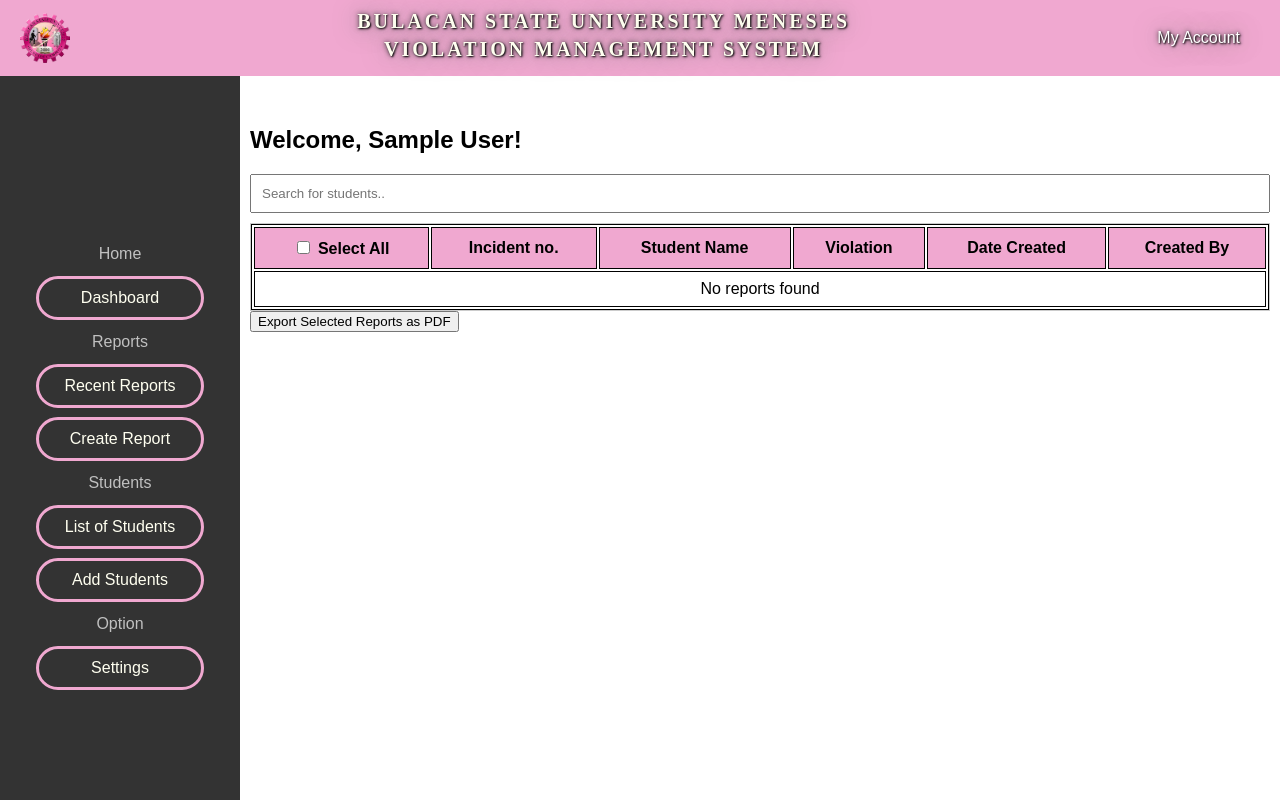
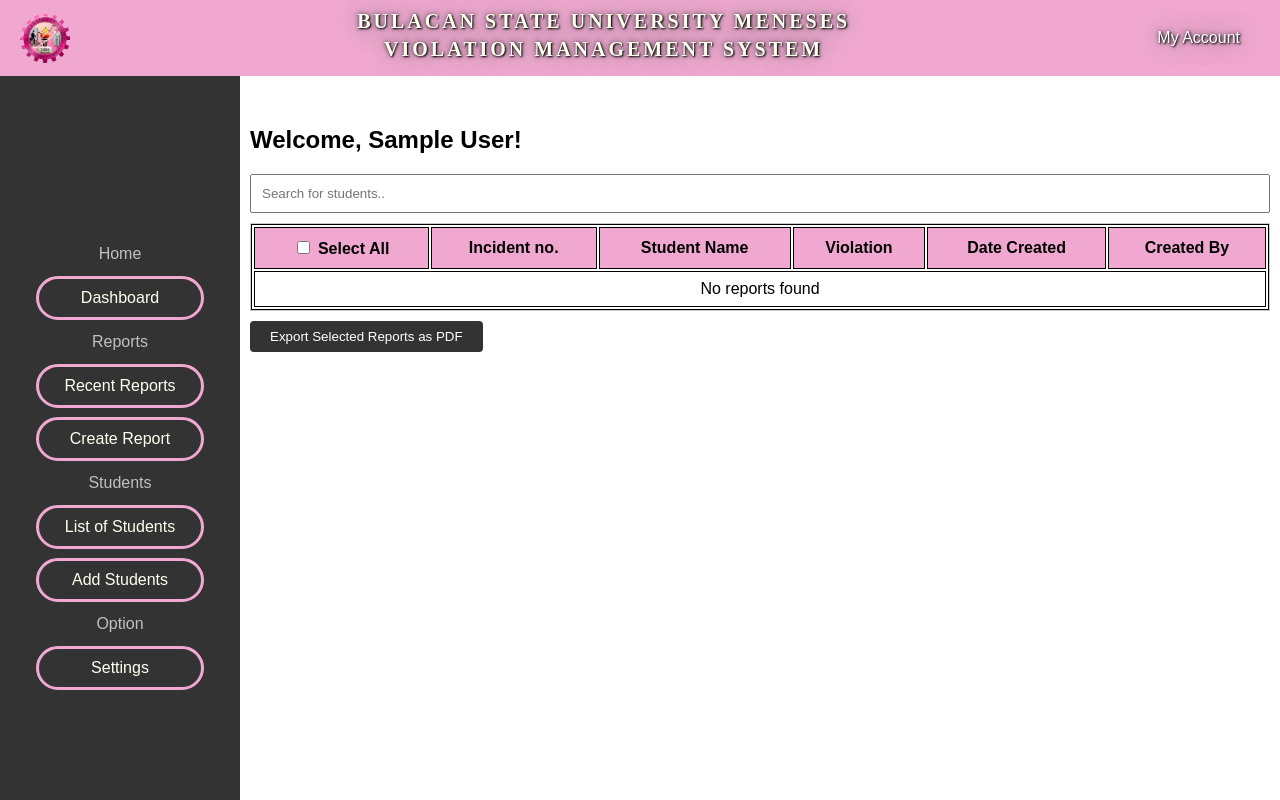
Before and after one commit to doksii/BulSUVMS, a PHP site: page /ManageReports.php in a window 1280 px wide. Run offline with PHP 8.4, Linux system fonts and the light colour scheme; the visitor is signed in with stand-in values (Sample User, id 1); data that the repository does not hold is empty.

Commit message:
clean up

```diff
--- a/AddStudents.php
+++ b/AddStudents.php
@@ -104,8 +104,10 @@ if ($_SESSION['role'] !== 'admin') {
                         <select id="department" name="department" required>
                             <option value="" disabled selected>--Select Department--</option>
                             <option value="BIT">BIT Department</option>
-                            <option value="BSIT">BSIT Department</option>
-                            <option value="CPE">CPE Department</option>
+                            <option value="BSBA">BSBA Department</option>
+                            <option value="BSCpE">BSCpE Department</option>
+                            <option value="BSED">BSED Department</option>
+                            <option value="BSHM">BSHM Department</option>
                         </select>
 
                         <button type="submit">Add Student</button>
--- a/CreateAccount.php
+++ b/CreateAccount.php
@@ -104,9 +104,9 @@ if ($_SESSION['owner'] !== 'yes') {
                         <label for="role">Role:</label>
                         <select id="role" name="role" required>
                             <option value="" disabled selected>--Select Role--</option>
-                            <option value="admin">Admin</option>
-                            <option value="super_admin">Super Admin</option>
-                        </select><br>
+                            <option value="admin">Operator</option>
+                            <option value="super_admin">Admin</option>
+                        </select>
                         <button type="submit">Create Account</button>
                     </form>
                 </div>
--- a/ManageReports.php
+++ b/ManageReports.php
@@ -7,7 +7,7 @@ if (!isset($_SESSION['username'])) {
 }
 
 // Check if the user has the appropriate role (e.g., 'admin')
-if ($_SESSION['owner'] !== 'yes') {
+if ($_SESSION['super_admin'] !== 'yes') {
     // Redirect to a different page or show an error message
     header("Location: Settings.php?status=failed");
     echo "Access denied. You do not have the necessary permissions to view this page.";
@@ -112,15 +112,15 @@ if ($_SESSION['owner'] !== 'yes') {
                 </table>
             </div>
               <!-- Export Button -->
-            <button id="exportBtn">Export Selected Reports as PDF</button>
+            <button class="UnivButton" id="exportBtn">Export Selected Reports as PDF</button>
 
             <!-- Modal for confirmation -->
             <div id="exportModal" class="modal">
                 <div class="modal-content">
                     <h3>Confirm Export</h3>
                     <p>Please enter your password to confirm the export:</p>
-                    <button id="confirmExportBtn">Confirm Export</button>
-                    <button id="cancelBtn">Cancel</button>
+                    <button class="UnivButton" id="confirmExportBtn">Confirm Export</button>
+                    <button class="UnivButton" id="cancelBtn">Cancel</button>
                 </div>
             </div>
 
--- a/Settings.php
+++ b/Settings.php
@@ -83,9 +83,9 @@ if ($_SESSION['role'] !== 'admin') {
                 <div class="settings-buttons">
                     <h2>Settings</h2>
                     <button onclick="location.href='AccountSettings.php'">Account Settings</button>
+                    <button onclick="location.href='ManageReports.php'">Manage Reports</button>
                     <button onclick="location.href='CreateAccount.php'">Create Account</button>
                     <button onclick="location.href='ManageAccounts.php'">Manage Accounts</button>
-                    <button onclick="location.href='ManageReports.php'">Manage Reports</button>
                 </div>
             </div>
 
--- a/assets/css/MainStyle.css
+++ b/assets/css/MainStyle.css
@@ -66,7 +66,7 @@ th {
 }
 
 .scroll-container {
-    max-height: 65vh;
+    max-height: 63vh;
     overflow-y: auto;
     margin-top: 10px;
     border: 1px solid #ccc;
@@ -372,14 +372,14 @@ th {
     border: 1px solid #ccc;
     border-radius: 5px;
     box-shadow: 0 0 10px rgba(0, 0, 0, 0.1);
-    z-index: 1000;
+    z-index: 1005;
     width: 700px;
     max-height: 400px;
     overflow-y: auto;
 }
 .popup button {
     padding: 8px 20px;
-    background-color: #4CAF50;
+    background-color: #333333;
     color: white;
     border: none;
     border-radius: 4px;
@@ -388,7 +388,32 @@ th {
     position: relative;
     left: 90%;
 }
+.popup button:hover {
+    background-color: #4e4d4d;
+}
 
+.UnivButton {
+    padding: 8px 20px;
+    background-color: #333333;
+    color: white;
+    border: none;
+    border-radius: 4px;
+    cursor: pointer;
+    margin-top: 10px;
+    position: relative;
+}
+.UnivButton:hover {
+    background-color: #4e4d4d;
+}
+
+.MAinput {
+    display: block;
+    width: 200px;
+    padding: 10px;
+    margin: 10px 0;
+    border: 1px solid #ccc;
+    border-radius: 5px;
+}
 /* end of recent report */
 
 /* start of create report */
@@ -525,14 +550,18 @@ th {
     top: 50%;
     left: 50%;
     transform: translate(-50%, -50%);
-    background-color: white;
     padding: 20px;
-    border: 1px solid #888;
-    width: 80%;
+    width: 500px;
     max-height: 100%;
     overflow-y: auto;
     box-shadow: 0 5px 15px rgba(0, 0, 0, 0.3);
     text-align: left;
+    background-color: #f0f0f0;
+    border: 1px solid #ccc;
+    border-radius: 10px;
+    box-shadow: 0 0 10px rgba(0,0,0,0.1);
+    margin: auto;
+
 }
 .close {
     color: #aaa;
--- a/js/script.js
+++ b/js/script.js
@@ -10,12 +10,3 @@ function toggleSidebar() {
         content.classList.add("full");
     }
 }
-
-document.getElementById("students-menu").addEventListener("click", function() {
-    var submenu = this.querySelector(".submenu");
-    if (submenu.style.display === "block") {
-        submenu.style.display = "none";
-    } else {
-        submenu.style.display = "block";
-    }
-});
```
Also changed, not shown: ManageAccounts.php (+5 -5 lines).
